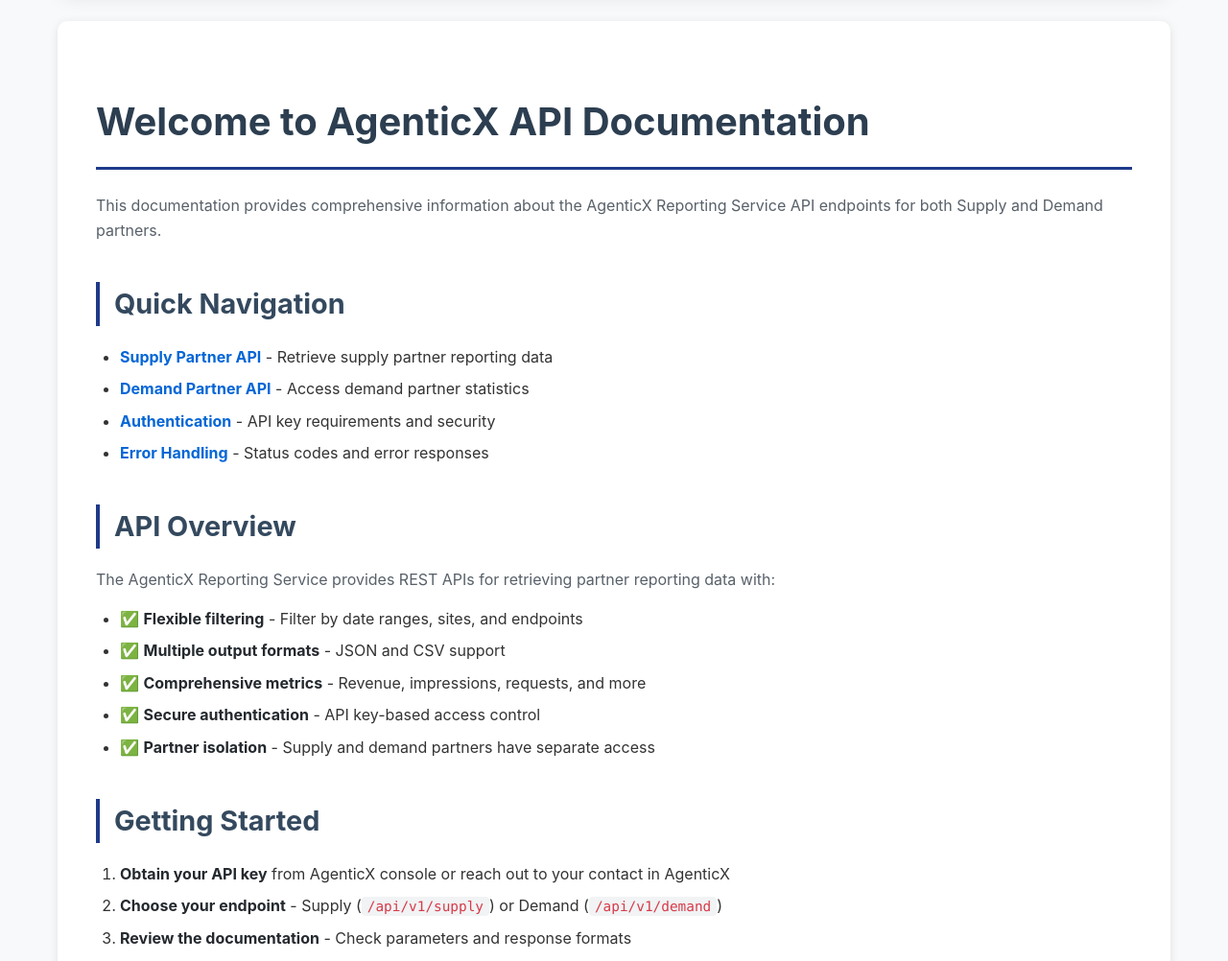
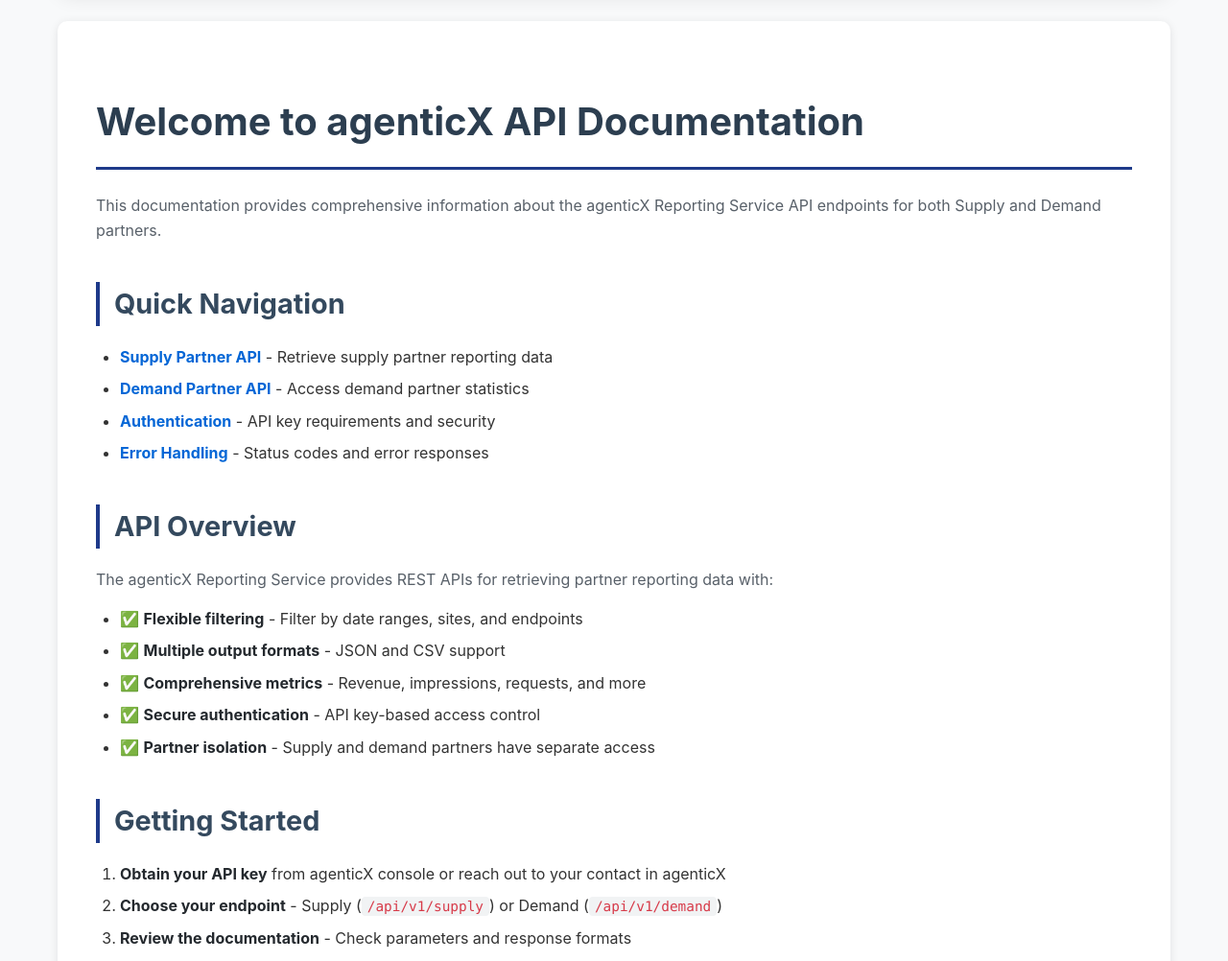
Before and after one commit to smart-exchange-ai-digital/public-api-docs, a Jekyll site: the page built from docs/index.md, in a window 1280 px wide. Shown: the part 426-1428 px from the top of the page at 96% size. Built offline with Jekyll 4.4.1, drawn with Linux system fonts in a browser that asks for light colours.

Commit message:
RM-1881 : updated brand name to agenticX

```diff
--- a/docs/_config.yml
+++ b/docs/_config.yml
@@ -1,6 +1,6 @@
 # Site settings
-title: "AgenticX API Documentation"
-description: "Comprehensive API documentation for AgenticX Reporting Service - Supply and Demand Partner APIs"
+title: "agenticX API Documentation"
+description: "Comprehensive API documentation for agenticX Reporting Service - Supply and Demand Partner APIs"
 baseurl: ""
 url: "https://public-api-docs.theagenticx.ai"
 
@@ -20,11 +20,11 @@ plugins:
   - jekyll-seo-tag
 
 # SEO settings
-author: "AgenticX"
+author: "agenticX"
 twitter:
   username: theagenticx
 social:
-  name: AgenticX
+  name: agenticX
   links:
     - https://github.com/smart-exchange-ai-digital
 
--- a/docs/_includes/navigation.html
+++ b/docs/_includes/navigation.html
@@ -2,14 +2,14 @@
   <div class="nav-container">
     <a href="{{ '/' | relative_url }}" class="nav-logo">
       <img src="{{ '/assets/icon.png' | relative_url }}"
-           alt="AgenticX Logo"
+           alt="agenticX Logo"
            class="logo-image"
            loading="eager"
            onerror="console.log('Logo failed to load:', this.src); this.style.border='2px solid red';"
            onload="console.log('Logo loaded successfully:', this.src);"
            crossorigin="anonymous">
       <img src="{{ '/assets/nameicon.png' | relative_url }}"
-           alt="AgenticX API"
+           alt="agenticX API"
            class="name-logo-image"
            loading="eager"
            onerror="console.log('Name Logo failed to load:', this.src); this.style.border='2px solid red';"
--- a/docs/_layouts/home.html
+++ b/docs/_layouts/home.html
@@ -8,7 +8,7 @@ layout: default
 <div class="api-documentation">
   <div class="hero-section">
     <div class="hero-logo">
-      <img src="{{ '/assets/icon.png' | relative_url }}" alt="AgenticX Logo" class="hero-logo-image" loading="eager">
+      <img src="{{ '/assets/icon.png' | relative_url }}" alt="agenticX Logo" class="hero-logo-image" loading="eager">
     </div>
     <h1 class="hero-title">{{ page.title | default: site.title }}</h1>
   </div>
--- a/docs/index.md
+++ b/docs/index.md
@@ -4,9 +4,9 @@ title: "API Documentation"
 permalink: /
 ---
 
-# Welcome to AgenticX API Documentation
+# Welcome to agenticX API Documentation
 
-This documentation provides comprehensive information about the AgenticX Reporting Service API endpoints for both Supply and Demand partners.
+This documentation provides comprehensive information about the agenticX Reporting Service API endpoints for both Supply and Demand partners.
 
 ## Quick Navigation
 
@@ -17,7 +17,7 @@ This documentation provides comprehensive information about the AgenticX Reporti
 
 ## API Overview
 
-The AgenticX Reporting Service provides REST APIs for retrieving partner reporting data with:
+The agenticX Reporting Service provides REST APIs for retrieving partner reporting data with:
 
 - ✅ **Flexible filtering** - Filter by date ranges, sites, and endpoints
 - ✅ **Multiple output formats** - JSON and CSV support
@@ -27,7 +27,7 @@ The AgenticX Reporting Service provides REST APIs for retrieving partner reporti
 
 ## Getting Started
 
-1. **Obtain your API key** from AgenticX console or reach out to your contact in AgenticX
+1. **Obtain your API key** from agenticX console or reach out to your contact in agenticX
 2. **Choose your endpoint** - Supply (`/api/v1/supply`) or Demand (`/api/v1/demand`)
 3. **Review the documentation** - Check parameters and response formats
 4. **Make your first request** - Start with a basic date range query
```
Also changed, not shown: docs/api-specification.md (+5 -5 lines).
